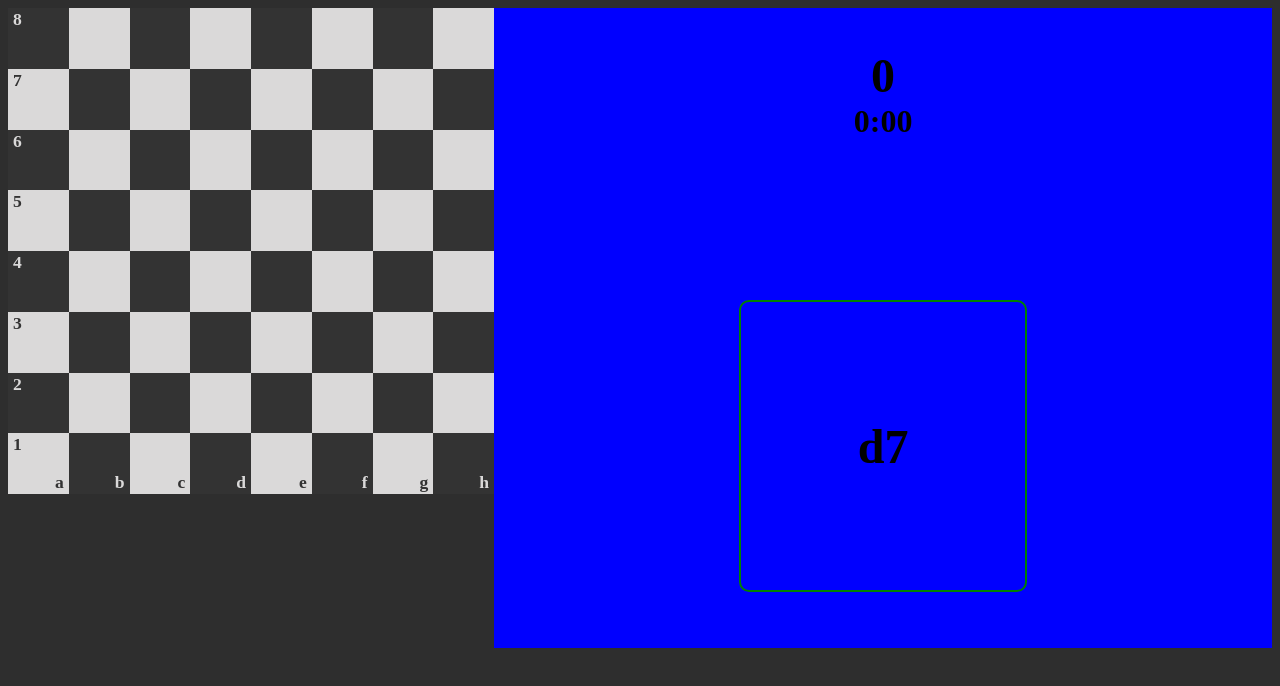
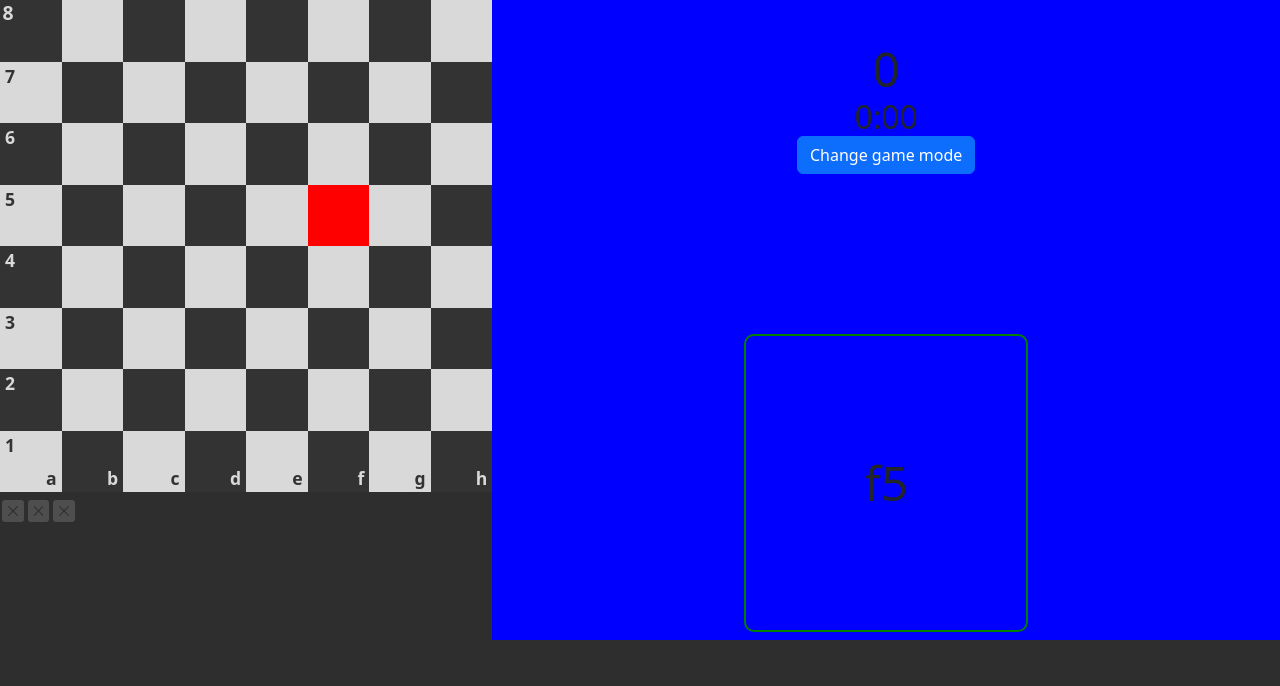
Before and after one commit to Faveq/VisionMaster, a React (Create React App) app in the folder vision-master/: page / in a window 1280 px wide. Shown: the top 686 px of the page. Built offline with nearby package versions, Linux system fonts and the light colour scheme.

Commit message:
Adding menu, mistakes count. Improving logic

```diff
--- a/vision-master/package.json
+++ b/vision-master/package.json
@@ -6,6 +6,7 @@
     "@testing-library/jest-dom": "^5.17.0",
     "@testing-library/react": "^13.4.0",
     "@testing-library/user-event": "^13.5.0",
+    "bootstrap": "^5.3.3",
     "react": "^18.2.0",
     "react-cookie": "^7.1.0",
     "react-dom": "^18.2.0",
--- a/vision-master/public/index.html
+++ b/vision-master/public/index.html
@@ -38,5 +38,7 @@
       To begin the development, run `npm start` or `yarn start`.
       To create a production bundle, use `npm run build` or `yarn build`.
     -->
+    <script src="https://cdn.jsdelivr.net/npm/@popperjs/core@2.11.8/dist/umd/popper.min.js" integrity="sha384-I7E8VVD/ismYTF4hNIPjVp/Zjvgyol6VFvRkX/vR+Vc4jQkC+hVqc2pM8ODewa9r" crossorigin="anonymous"></script>
+<script src="https://cdn.jsdelivr.net/npm/bootstrap@5.3.2/dist/js/bootstrap.min.js" integrity="sha384-BBtl+eGJRgqQAUMxJ7pMwbEyER4l1g+O15P+16Ep7Q9Q+zqX6gSbd85u4mG4QzX+" crossorigin="anonymous"></script>
   </body>
 </html>
--- /dev/null
+++ b/vision-master/src/Components/Chessboard/AvailableMistakes.js
@@ -0,0 +1,33 @@
+import React from "react";
+import "../../Styles/Chessboard/AvailableMistakes.css"
+
+const AvailableMistakes = (props) => {
+  const {availableMistakes} = props
+  return (
+    <div className="mistakes-number-div">
+      <img
+        src="Images/mistake-cross.png"
+        className={
+          (availableMistakes < 3 ? "used" : "") + " mistake-cross"
+        }
+        alt="mistake-cross"
+      />
+      <img
+        src="Images/mistake-cross.png"
+        className={
+          (availableMistakes < 2 ? "used" : "") + " mistake-cross"
+        }
+        alt="mistake-cross"
+      />
+      <img
+        src="Images/mistake-cross.png"
+        className={
+          (availableMistakes === 0 ? "used" : "") + " mistake-cross"
+        }
+        alt="mistake-cross"
+      />
+    </div>
+  );
+};
+
+export default AvailableMistakes;
--- a/vision-master/src/Components/Chessboard/Chessboard.js
+++ b/vision-master/src/Components/Chessboard/Chessboard.js
@@ -3,9 +3,11 @@ import Square from "./Square.js";
 import "../../Styles/Chessboard/Chessboard.css";
 
 const Chessboard = (props) => {
-  const { randomizedSquare, gameType, handleClick } = props;
+  const { randomizedSquare, handleClick,gameType } = props;
+
 
   const passClick = (isCorrectClick) => {
+    console.log(gameType)
     handleClick(isCorrectClick);
   };
 
@@ -21,7 +23,7 @@ const Chessboard = (props) => {
             key={column + "" + row}
             className={
               (colorHandler % 2 !== 0 ? "white-square" : "black-square") +
-              (isRandomizedSquare && gameType === 2 ? " randomized-square" : "")
+              (isRandomizedSquare && gameType === "practice" ? " randomized-square" : "")
             }
             isRandomizedSquare={isRandomizedSquare}
             column={String.fromCharCode(97 + row)}
--- a/vision-master/src/Components/GameController.js
+++ b/vision-master/src/Components/GameController.js
@@ -1,21 +1,46 @@
-import { useState } from "react";
+import { useState, useEffect } from "react";
+import Stopwatch from "./Stopwatch";
+import { useCookies } from "react-cookie";
 
-const GameController = (gameType) => {
+const GameController = () => {
   const [points, setPoints] = useState(0);
-  const [elapsedTime, setElapsedTime] = useState(0);
+  const [availableMistakes, setAvailableMistakes] = useState(3);
   const [randomizedSquare, setRandomizedSquare] = useState("");
+  const { elapsedTime, isRunning, startStop, resetTime } = Stopwatch();
+  const [gameType, setGameType] = useState();
+  const [cookies, setCookie] = useCookies([
+    "gameTypeCookie",
+  ]); /*game type: 0 - endless; 1 - time limit (60, 180, 300 - time limits in seconds); 2 - practice with squares lightened ; values in array represents time limits ; 0,1,2 are array indexes*/
+  const gameTypes = {
+    endless: "endless",
+    timeLimit: [60, 180, 300],
+    practice: "practice"
+  }
+
+  useEffect(() => {
+    randomizeNewSquare();
+    if (cookies.gameTypeCookie === undefined) {
+      setCookie("gameTypeCookie", gameTypes["practice"]);
+      setGameType(gameTypes["practice"]);
+    } else {
+      setCookie("gameTypeCookie", gameTypes["practice"]);
+      setGameType(cookies.gameTypeCookie);
+    }
+  }, []);
+
+  useEffect(() => {
+    console.log(gameType)
+  }, [gameType]);
 
   const resetPoints = () => {
     setPoints(0);
   };
 
-  const resetTime = () => {
-    setElapsedTime(0);
+  const increasePoints = () => {
+    setPoints((prevPoints) => prevPoints + 1);
   };
 
-  const increasePoints = () =>{
-    setPoints((prevPoints) => prevPoints +1);
-  }
+  const startGame = () => {};
 
   const randomizeNewSquare = () => {
     setRandomizedSquare(
@@ -25,16 +50,32 @@ const GameController = (gameType) => {
   };
 
   const handleCorrectClick = () => {
-    randomizeNewSquare()
-    increasePoints()
-  }
-
-  const restartGame = () => {
-    randomizeNewSquare()
-    resetPoints()
-    resetTime()
+    randomizeNewSquare();
+    increasePoints();
   };
 
-  return {randomizeNewSquare,randomizedSquare, restartGame, handleCorrectClick, points };
+  const handleWrongClick = () => {
+    if (availableMistakes > 1) {
+      setAvailableMistakes((prevState) => prevState - 1);
+    } else {
+      randomizeNewSquare();
+      resetPoints();
+      resetTime();
+      setAvailableMistakes(3);
+    }
+  };
+
+  return {
+    randomizeNewSquare,
+    randomizedSquare,
+    handleWrongClick,
+    handleCorrectClick,
+    points,
+    availableMistakes,
+    startStop,
+    gameType,
+    setGameType,
+    gameTypes
+  };
 };
 export default GameController;
--- /dev/null
+++ b/vision-master/src/Components/RightPanel/GameTypeSettings.js
@@ -0,0 +1,64 @@
+import React from "react";
+import "../../Styles/RightPanel/GameTypeSettings.css";
+import GameController from "../GameController";
+const GameTypeSettings = (props) => {
+    const {gameType, setGameType, gameTypes} = GameController()
+
+  const handleClick = (event)=>{
+  }
+
+  return (
+    <div>
+      <button
+        type="button"
+        className="btn btn-primary"
+        data-bs-toggle="modal"
+        data-bs-target="#exampleModal"
+      >
+        Change game mode
+      </button>
+
+      <div
+        className="modal fade"
+        id="exampleModal"
+        tabindex="-1"
+        aria-labelledby="exampleModalLabel"
+        aria-hidden="true"
+      >
+        <div className="modal-dialog">
+          <div className="modal-content">
+            <div className="modal-header">
+              <h1 className="modal-title fs-5" id="exampleModalLabel">
+                Select game mode
+              </h1>
+              <button
+                type="button"
+                className="btn-close"
+                data-bs-dismiss="modal"
+                aria-label="Close"
+              ></button>
+            </div>
+            <div className="modal-body">
+                <div className="m-1">
+                    <h3>Endless</h3>
+                    <button type="button" onClick={(event)=>setGameType(gameTypes[event.target.name])} className={"btn m-1" + (gameType ===  "endless"? " btn-primary" : " btn-outline-primary")} name="endless" data-bs-dismiss="modal">Select</button>
+                </div>
+                <div className="m-1">
+                    <h3>Time limit</h3>
+                    <button type="button" onClick={(event)=>setGameType(gameTypes[event.target.name][0])} className={"btn m-1" + (gameType ===  60? " btn-primary" : " btn-outline-primary")} name="timeLimit" data-bs-dismiss="modal">1 min</button>
+                    <button type="button" onClick={(event)=>setGameType(gameTypes[event.target.name][1])} className={"btn m-1" + (gameType ===  180? " btn-primary" : " btn-outline-primary")} name="timeLimit" data-bs-dismiss="modal">3 min</button>
+                    <button type="button" onClick={(event)=>setGameType(gameTypes[event.target.name][2])} className={"btn m-1" + (gameType ===  300? " btn-primary" : " btn-outline-primary")} name="timeLimit" data-bs-dismiss="modal">5 min</button>
+                </div>
+                <div className="m-1">
+                    <h3>Practice</h3>
+                    <button type="button" onClick={(event)=>setGameType(gameTypes[event.target.name])} className={"btn m-1" + (gameType ===  "practice"? " btn-primary" : " btn-outline-primary")} name="practice" data-bs-dismiss="modal">Select</button>
+                </div>
+            </div>
+          </div>
+        </div>
+      </div>
+    </div>
+  );
+};
+
+export default GameTypeSettings;
--- a/vision-master/src/Components/RightPanel/RightPanel.js
+++ b/vision-master/src/Components/RightPanel/RightPanel.js
@@ -3,6 +3,7 @@ import "../../Styles/RightPanel/RightPanel.css"
 import Score from "./Score";
 import Time from "./Time";
 import Field from "./Field";
+import GameTypeSettings from "./GameTypeSettings";
 
 const RightPanel = (props) => {
   const  { gameType, randomizedSquare, points } = props
@@ -10,6 +11,7 @@ const RightPanel = (props) => {
   return <div className="right-panel">
     <Score points={points}/>
     <Time/>
+    <GameTypeSettings/>
     <Field randomizedSquare={randomizedSquare}/>
   </div>;
 };
--- /dev/null
+++ b/vision-master/src/Components/Stopwatch.js
@@ -0,0 +1,35 @@
+import { useState, useEffect } from "react";
+
+const Stopwatch = () => {
+  const [isRunning, setIsRunning] = useState(false);
+  const [elapsedTime, setElapsedTime] = useState(0);
+
+  useEffect(() => {
+    let interval;
+
+    if (isRunning) {
+      interval = setInterval(() => {
+        setElapsedTime((prevElapsedTime) => {
+          return prevElapsedTime + 1;
+        });
+      }, 1000);
+    }
+
+    return () => {
+      clearInterval(interval);
+    };
+  }, [isRunning]);
+
+  const startStop = () => {
+    setIsRunning((prevIsRunning) => !prevIsRunning);
+  };
+
+  const resetTime = () => {
+    setElapsedTime(0);
+    setIsRunning(false);
+  };
+
+  return { elapsedTime, isRunning, startStop, resetTime };
+};
+
+export default Stopwatch;
--- a/vision-master/src/Sites/MainSite.js
+++ b/vision-master/src/Sites/MainSite.js
@@ -1,49 +1,57 @@
 import React, { useState, useEffect } from "react";
-import { useCookies } from "react-cookie";
+
 import "../Styles/MainSite.css";
 import Chessboard from "../Components/Chessboard/Chessboard.js";
 import RightPanel from "../Components/RightPanel/RightPanel.js";
 import GameController from "../Components/GameController.js";
+import AvailableMistakes from "../Components/Chessboard/AvailableMistakes.js";
+import "bootstrap/dist/css/bootstrap.min.css";
 
 const MainSite = () => {
-  const [cookies, setCookie] = useCookies([
-    "gameTypeCookie",
-  ]); /*game type: 0 - endless; 1 - time limit; 2 - practice with squares lightened*/
-  const [gameType, setGameType] = useState();
-  const { randomizeNewSquare, randomizedSquare, handleCorrectClick,restartGame, points } = GameController();
-
-  useEffect(() => {
-    randomizeNewSquare();
-    if (cookies.gameTypeCookie === undefined) {
-      setCookie("gameTypeCookie", 2);
-      setGameType(0);
-    } else {
-      setCookie("gameTypeCookie", 2);
-      setGameType(cookies.gameTypeCookie);
-    }
-  }, []);
+  const [isFirstClick, setIsFirstClick] = useState(true);
+  const {
+    randomizeNewSquare,
+    randomizedSquare,
+    handleCorrectClick,
+    handleWrongClick,
+    points,
+    availableMistakes,
+    startStop,
+    gameType
+  } = GameController();
 
 
 
-  const handleClick = (isCorrectClick) =>{
-    if(isCorrectClick)
-    {
-      handleCorrectClick()
-    }else{
-      if(gameType !== 2)
-      {
+  const handleClick = (isCorrectClick) => {
+    console.log(gameType)
+    if (isFirstClick) {
+      startStop()
+    }
+    if (isCorrectClick) {
+      handleCorrectClick();
+    } else {
+      if (gameType !== "practice") {
       }
-      restartGame() /*move up */
+      handleWrongClick(); /*move up */
     }
-  }
+  };
 
   return (
     <div className="main-site-container">
       <div className="chessboard-container">
-        <Chessboard handleClick={handleClick} gameType={gameType} randomizedSquare={randomizedSquare} />
+        <Chessboard
+          handleClick={handleClick}
+          gameType={gameType}
+          randomizedSquare={randomizedSquare}
+        />
+        <AvailableMistakes availableMistakes={availableMistakes} />
       </div>
       <div className="right-panel-container">
-        <RightPanel gameType={gameType} points={points} randomizedSquare={randomizedSquare} />
+        <RightPanel
+          gameType={gameType}
+          points={points}
+          randomizedSquare={randomizedSquare}
+        />
       </div>
     </div>
   );
--- a/vision-master/src/Styles/App.css
+++ b/vision-master/src/Styles/App.css
@@ -1,5 +1,5 @@
-html{
+html, body{
     margin: 0px;
     overflow: hidden;
-    background-color: #2e2e2e;
+    background-color: #2e2e2e !important;
 }
--- /dev/null
+++ b/vision-master/src/Styles/Chessboard/AvailableMistakes.css
@@ -0,0 +1,15 @@
+.mistakes-number-div{
+    margin-top: 5px;
+}
+.mistake-cross{
+    aspect-ratio: 1/1;
+    width: 2vw;
+    min-width: 24px;
+    max-width: 40px;
+    filter: grayscale(100%);
+    transition: all .2s linear;
+    user-select: none;
+}
+.used{
+    filter: none;
+}
```
Also changed, not shown: vision-master/public/Images/mistake-cross.png (added), vision-master/src/Styles/RightPanel/GameTypeSettings.css (added), 1 other file (tests, documents, lock files or other folders).
